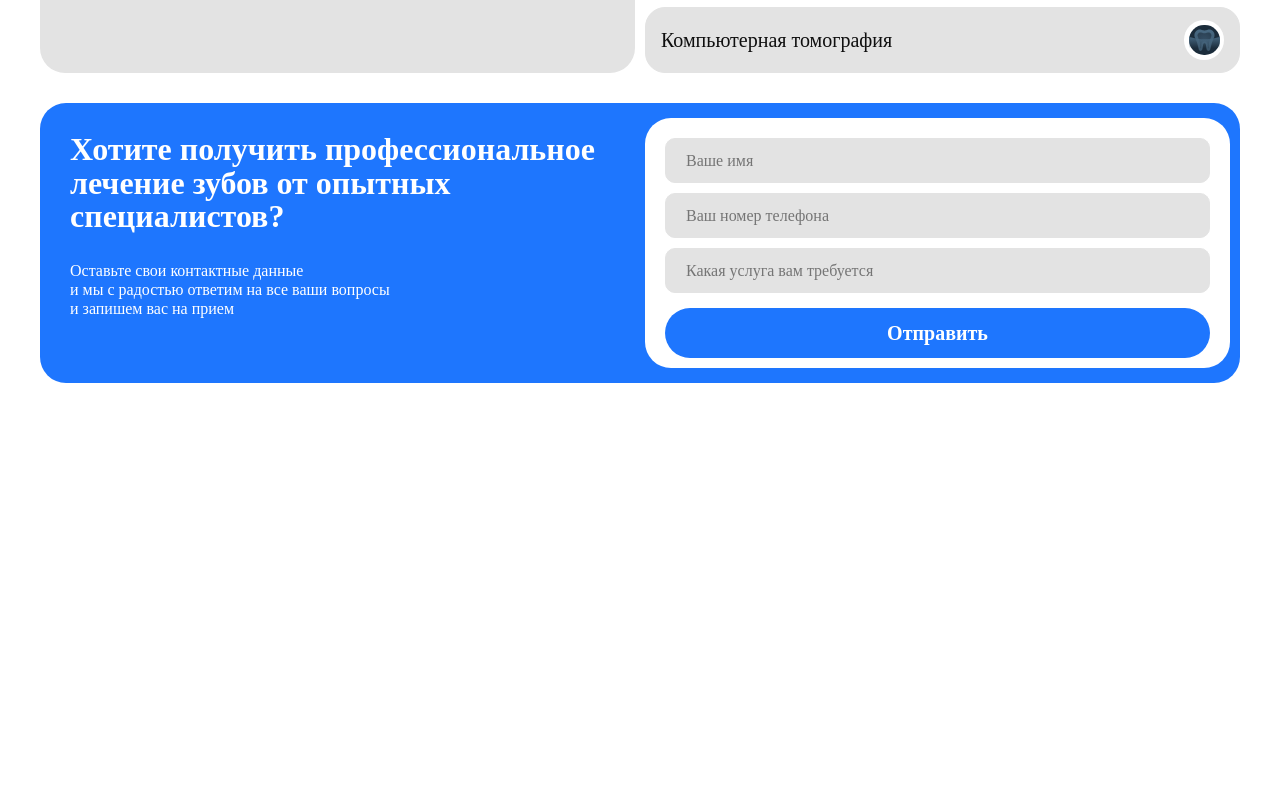
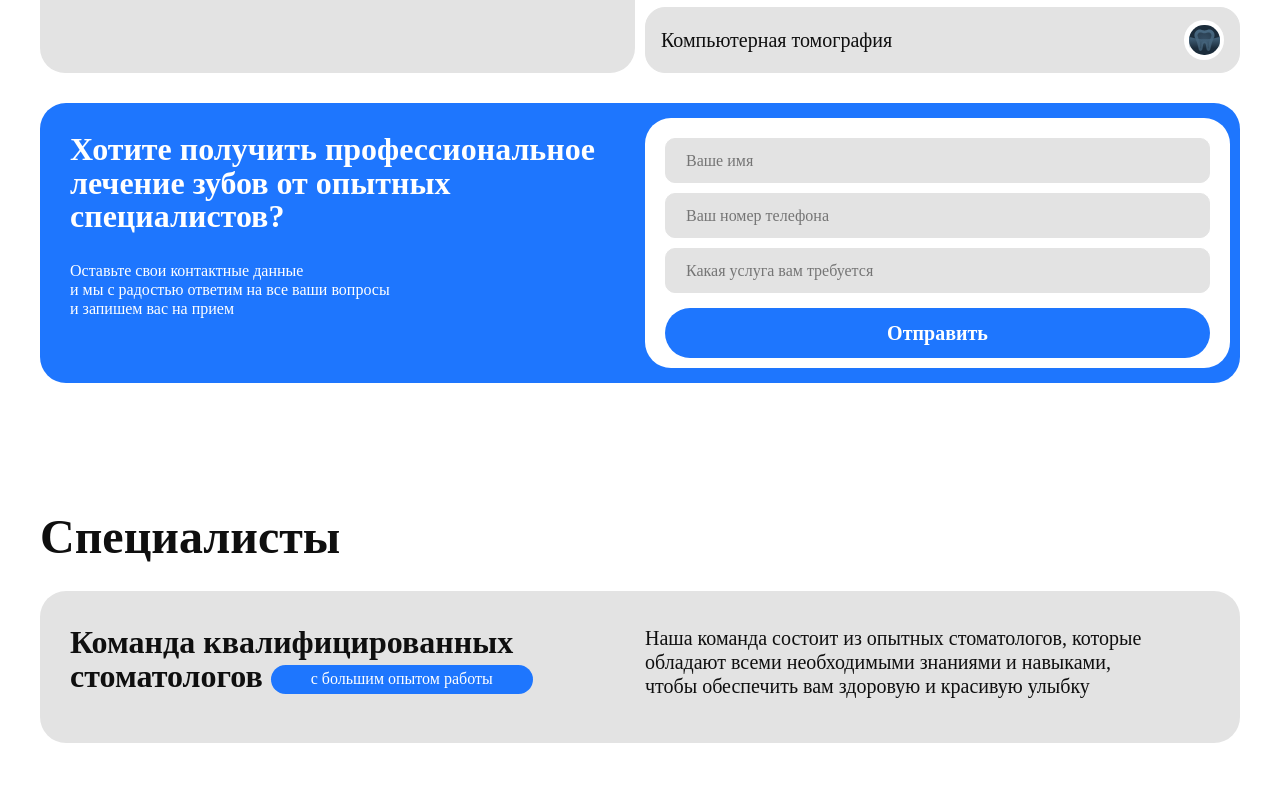
Before and after one commit to DmitryUvarov/acmyc, a plain HTML site: page src/home.html in a window 1280 px wide. Shown: the part 2264-3072 px from the top of the page. Before the commit the page ends 2712 px from the top, so only its background shows below. Drawn offline with nearby package versions, Linux system fonts and the light colour scheme; files that its build step writes are made by us from their sources; a script that the page names is missing; files whose address does not match are found by name; a web font is replaced by a local one.

Commit message:
add expert

```diff
--- a/src/home.html
+++ b/src/home.html
@@ -56,7 +56,7 @@
 
 			<section class="services">
 				<div class="services__container">
-					<h2 class="about__title title">Услуги</h2>
+					<h2 class="services__title title">Услуги</h2>
 					<div class="services__body">
 						<div class="services__content">
 							<h3 class="services__title-2 title-2">Клиника Asmus предоставляет все виды стоматологических услуг <mark>Лечение без боли </mark> </h3>
@@ -109,6 +109,18 @@
 				</div>
 			</section>
 
+			<section class="expert">
+				<div class="expert__container">
+					<h2 class="expert__title title">Специалисты</h2>
+					<div class="expert__body">
+						<h3 class="expert__title-2 title-2">Команда квалифицированных <br> стоматологов <mark>с большим опытом работы</mark></h3>
+						<div class="expert__text text">
+							<p>Наша команда состоит из опытных стоматологов, которые обладают всеми необходимыми знаниями и навыками, чтобы обеспечить вам здоровую и красивую улыбку</p>
+						</div>
+					</div>
+				</div>
+			</section>
+
 			<!-- <section class="test">
 				<div class="test__container">
 					<div class="test__body">
--- a/src/scss/home.scss
+++ b/src/scss/home.scss
@@ -295,11 +295,39 @@
     }
   }
 }
-.about {
+
+//========================================================================================================================================================
+
+.expert {
+  @include adaptiveValue("padding-top", 65, 35);
+  @include adaptiveValue("padding-bottom", 65, 35);
+
+  &__body {
+    background-color: #e3e3e3;
+    border-radius: toRem(26);
+    display: grid;
+    column-gap: toRem(10);
+    row-gap: toRem(20);
+    @media (min-width: $mobile) {
+      grid-template-columns: repeat(2, 1fr);
+    }
+
+    padding: toRem(35) toRem(30) toRem(45);
+
+    @media (max-width: $mobile) {
+      padding: toRem(25) toRem(15) toRem(30);
+    }
+  }
+
   &__title {
+    @include adaptiveValue("margin-bottom", 30, 20);
+  }
+
+  &__title-2 {
+    @include adaptiveValue("font-size", 32, 20);
+  }
+
+  &__text {
+    max-width: toRem(500);
   }
 }
-.title {
-}
-.title-2 {
-}
```
